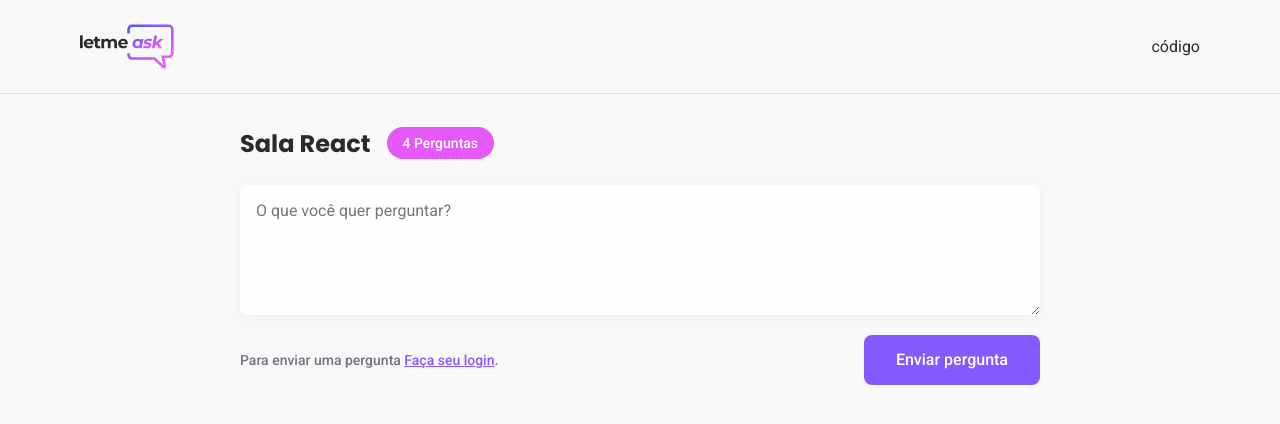
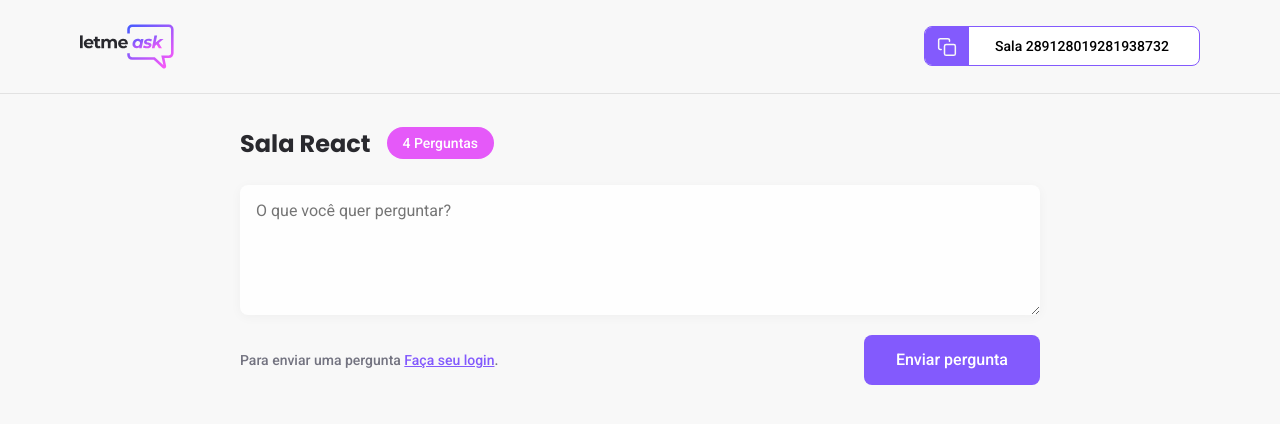
Before and after one commit to alexandrasoares/letmeask, a React (Create React App) app: page /rooms/1 in a window 1280 px wide. Shown: the top 424 px of the page. Built offline with nearby package versions, Linux system fonts and the light colour scheme; no server answers.

Commit message:
design codigo da sala

```diff
--- a/src/components/RoomCode.tsx
+++ b/src/components/RoomCode.tsx
@@ -8,7 +8,7 @@ export function RoomCode() {
             <div>
                 <img src={copyImg} alt="Copy room code" />
             </div>
-            <span>Sala teste</span>
+            <span>Sala 289128019281938732 </span>
         </button>
     )
 }
--- a/src/pages/Room.tsx
+++ b/src/pages/Room.tsx
@@ -6,6 +6,7 @@ import logoImg from '../assets/images/logo.svg'
 
 // STYLE
 import '../styles/pages-style/room.scss'
+import { RoomCode } from '../components/RoomCode';
 
 export function Room() {
     return (
@@ -13,7 +14,7 @@ export function Room() {
             <header>
                 <div className="content">
                     <img src={logoImg} alt="" />
-                    <div>código</div>
+                    <RoomCode/>
                 </div>
             </header>
 
--- a/src/styles/componentes-style/room-code.scss
+++ b/src/styles/componentes-style/room-code.scss
@@ -0,0 +1,27 @@
+.room-code {
+    height: 40px;
+    border-radius: 8px;
+    overflow: hidden;
+    background: #fff;
+    border: 1px solid #835afd;
+    cursor: pointer;
+    display: flex;
+
+    div {
+        background: #835afd;
+        padding: 10px 12px;
+        display: flex;
+        justify-content: center;
+        align-items: center;
+    }
+
+    span {
+        display: block;
+        align-self: center;
+        flex: 1;
+        padding: 0 16px 0 12px;
+        width: 230px;
+        font-size: 14px;
+        font-weight: 500;
+    }
+}
```
